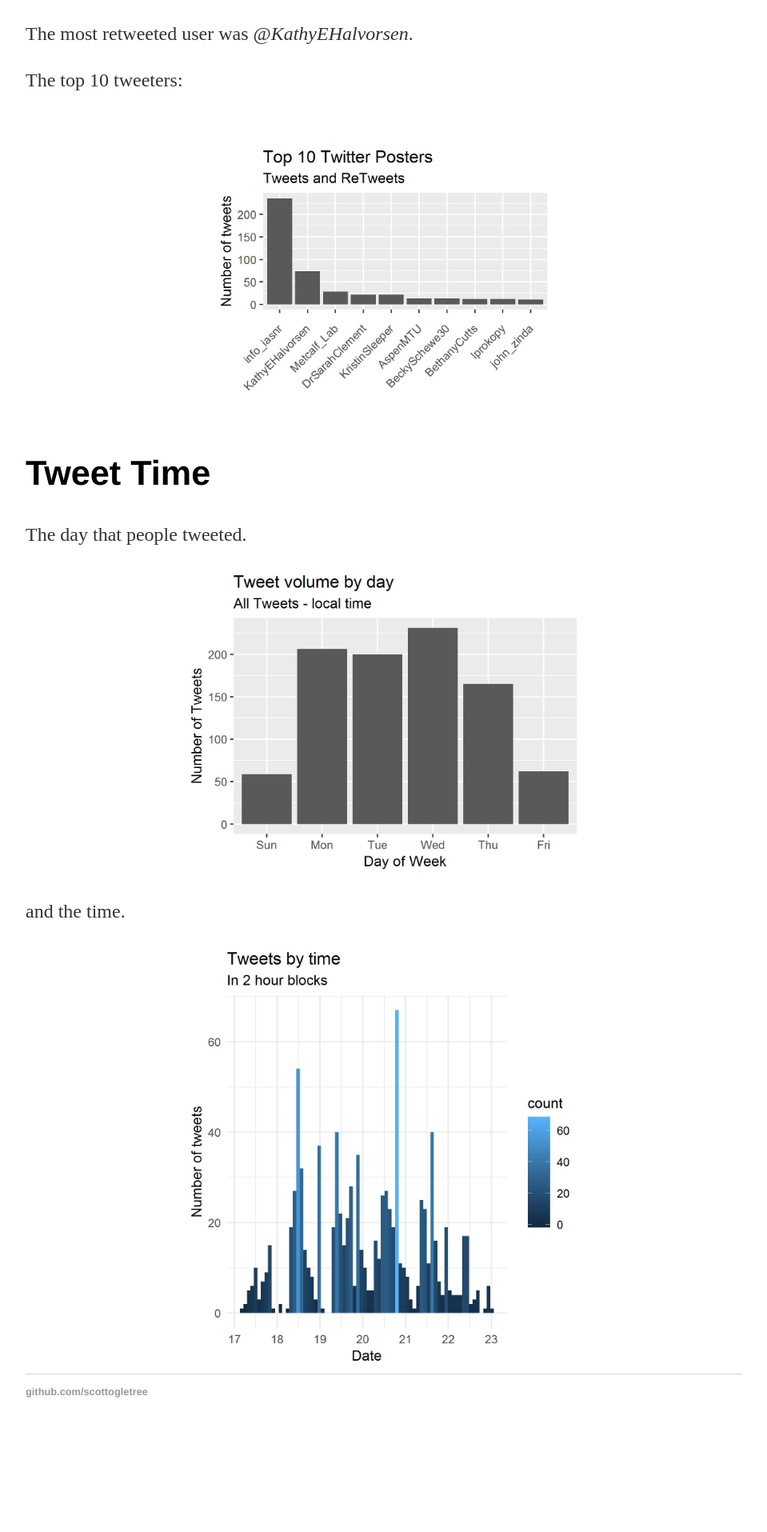
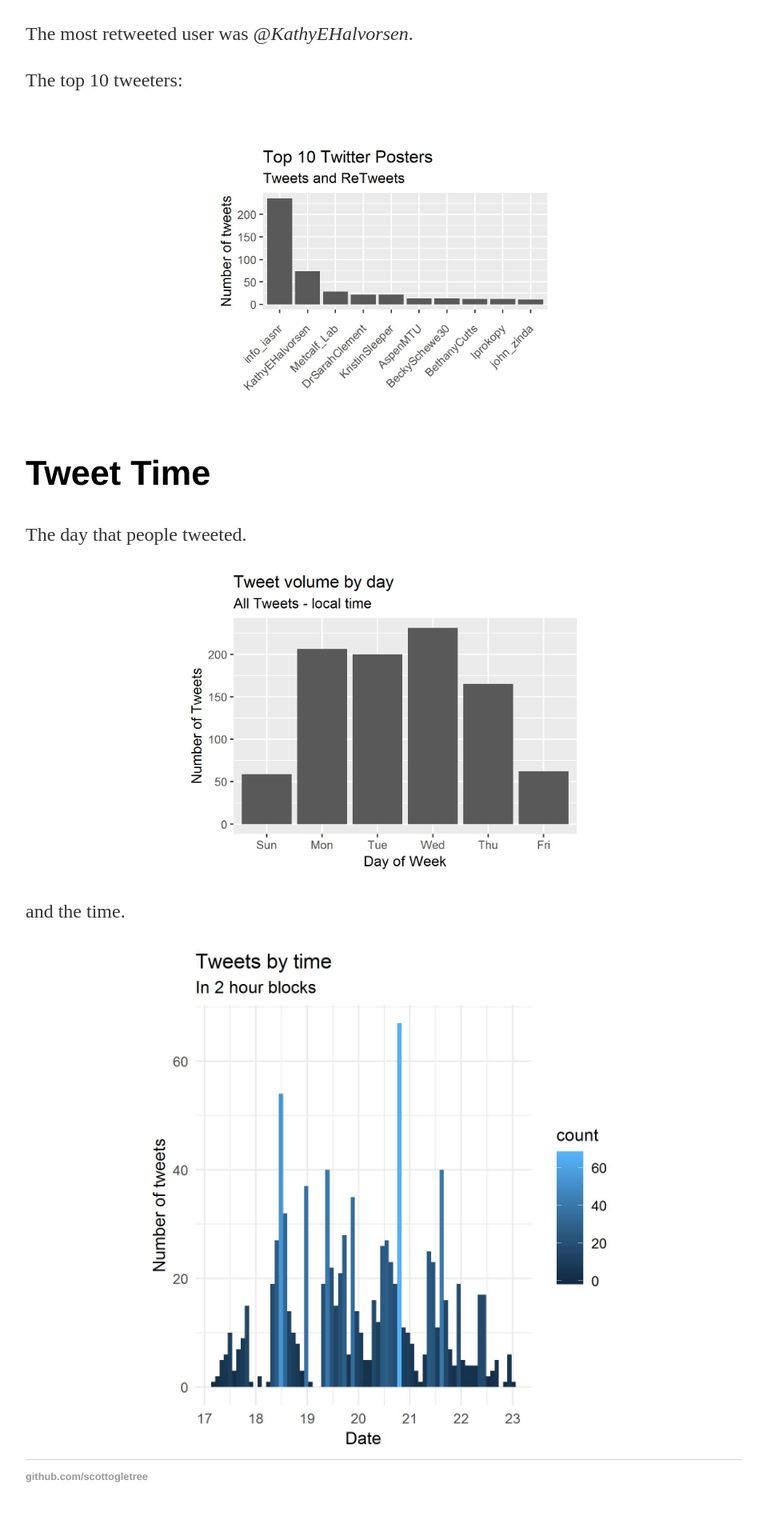
Before and after one commit to scottogletree/ogletrees.github.io, a Jekyll site: the page built from _posts/2018-07-07-ISSRM-twitter.md, in a window 1280 px wide. Shown: the part 1016-2931 px from the top of the page at 80% size, without its empty margins (160-1119 px from the left). Built offline with Jekyll 4.4.1, drawn with Linux system fonts in a browser that asks for light colours; before the commit the page ends 2825 px from its top, so only the background shows below that.

Commit message:
Update 2018-07-07-ISSRM-twitter.md

```diff
--- a/_posts/2018-07-07-ISSRM-twitter.md
+++ b/_posts/2018-07-07-ISSRM-twitter.md
@@ -39,4 +39,4 @@
 
 and the time.
 
-<div style="text-align: center;"><img src="/assests/ISSRM_by_2_hours.jpg" alt="Drawing" style="width: 500px;"/></div>
+<div style="text-align: center;"><img src="/assests/ISSRM_by_2_hours.jpg" alt="Drawing" style="width: 600px;"/></div>
```
